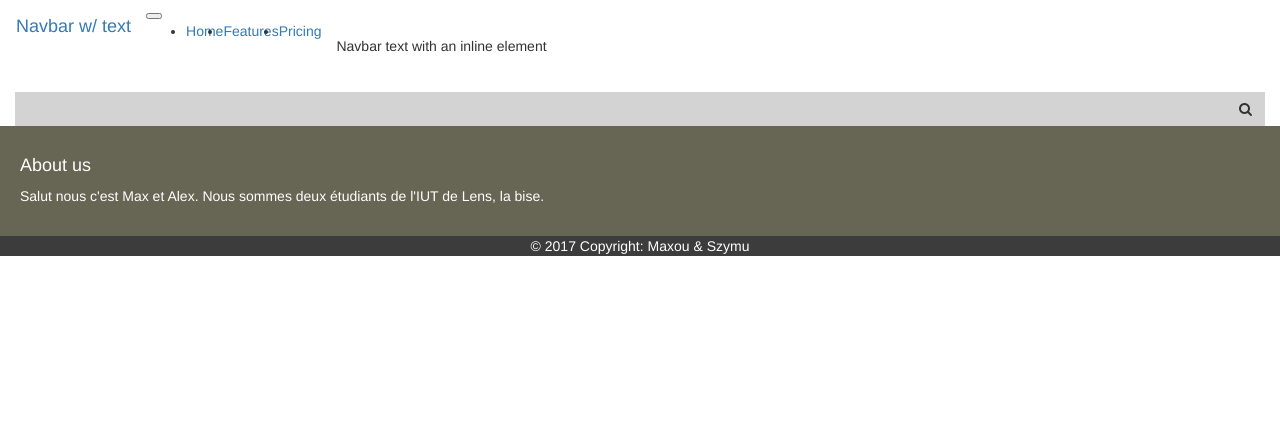
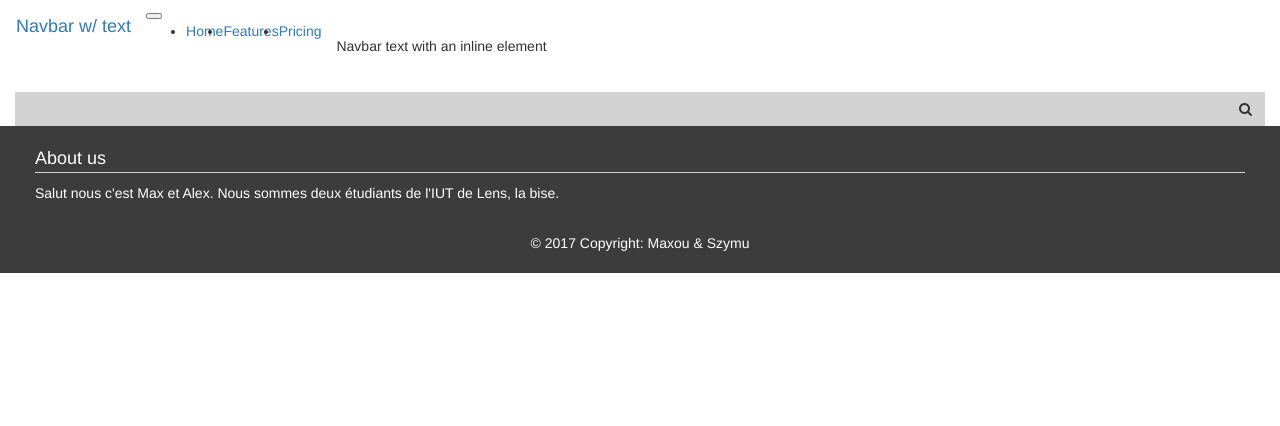
Before and after one commit to mmmaxou/Omega, a PHP site: page / in a window 1280 px wide. Shown: the top 426 px of the page. Run offline with PHP 8.4, Linux system fonts and the light colour scheme; some libraries are stand-ins or nearby versions.

Commit message:
footer fini

```diff
--- a/css/page.css
+++ b/css/page.css
@@ -1,11 +1,19 @@
 .footer-about-us{
-    background-color: var(--background-color-footer);
     color: var(--footer-color);
-    padding: 20px;
+    margin-bottom: 20px;
+}
+
+.title4{
+    font-size: 18px;
+    color: var(--footer-color);
 }
 
 .footer-copyright{
     text-align: center;
-    background-color: var(--background-color-copyright);
     color: var(--footer-color);
 }
+
+footer{
+    padding: 20px;
+    background-color: var(--background-color-footer);
+}
--- a/css/utils.css
+++ b/css/utils.css
@@ -8,4 +8,5 @@
 	width: 100%;
 	display: block;
 	background-color: lightgrey;
+	margin-bottom: 10px;
 }
--- a/css/value.css
+++ b/css/value.css
@@ -1,5 +1,4 @@
 :root{
-    --background-color-copyright: #3c3c3c;
-    --background-color-footer: #676553;
+    --background-color-footer: #3c3c3c;
     --footer-color: white;
 }
--- a/index.html
+++ b/index.html
@@ -68,7 +68,8 @@
 
 <footer>
 	<div class="col-xs-12 offset-xs-12 footer-about-us">
-		<h4 class="title">About us</h4>
+		<div class="title4">About us</div>
+		<div class="hr"></div>
 		<p>Salut nous c'est Max et Alex. Nous sommes deux étudiants de l'IUT de Lens, la bise.</p>
 	</div>
 	<div class="container-fluid footer-copyright">
```
